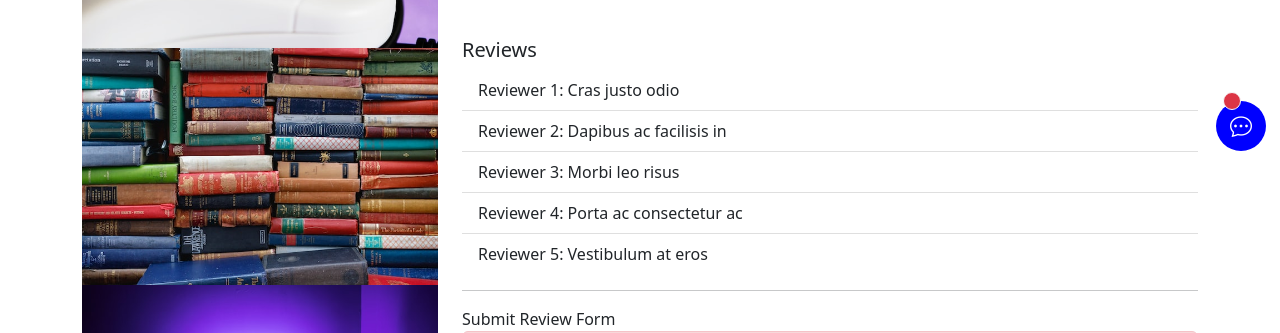
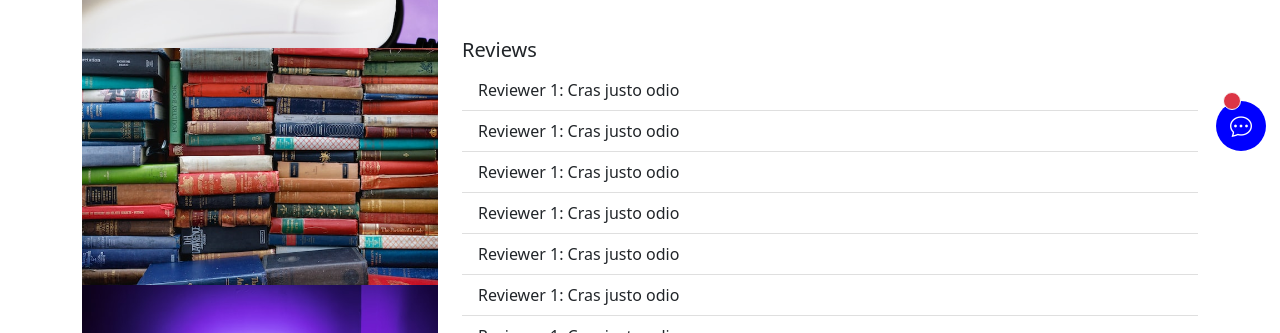
Before and after one commit to ShanchaiZ/MERN-ecommerce, a React (Create React App) app in the folder frontend/: page /product-details in a window 1280 px wide. Shown: the part 619-952 px from the top of the page. Built offline with nearby package versions, Linux system fonts and the light colour scheme.

Commit message:
updated the Review section in the ProductDetailsPage by placing the arrays in a map function that displays 10 reviews

```diff
--- a/frontend/src/pages/ProductDetailsPage.js
+++ b/frontend/src/pages/ProductDetailsPage.js
@@ -61,11 +61,9 @@ const ProductDetailsPage = () => {
                         <Col className="mt-5">
                             <h5>Reviews</h5>
                             <ListGroup variant="flush">
-                                <ListGroup.Item>Reviewer 1: Cras justo odio</ListGroup.Item>
-                                <ListGroup.Item>Reviewer 2: Dapibus ac facilisis in</ListGroup.Item>
-                                <ListGroup.Item>Reviewer 3: Morbi leo risus</ListGroup.Item>
-                                <ListGroup.Item>Reviewer 4: Porta ac consectetur ac</ListGroup.Item>
-                                <ListGroup.Item>Reviewer 5: Vestibulum at eros</ListGroup.Item>
+                                {Array.from({ length: 10 }).map((item, idx) => (
+                                    <ListGroup.Item key={idx}>Reviewer 1: Cras justo odio</ListGroup.Item>
+                                ))}
                             </ListGroup>
                         </Col>
                     </Row>
```
